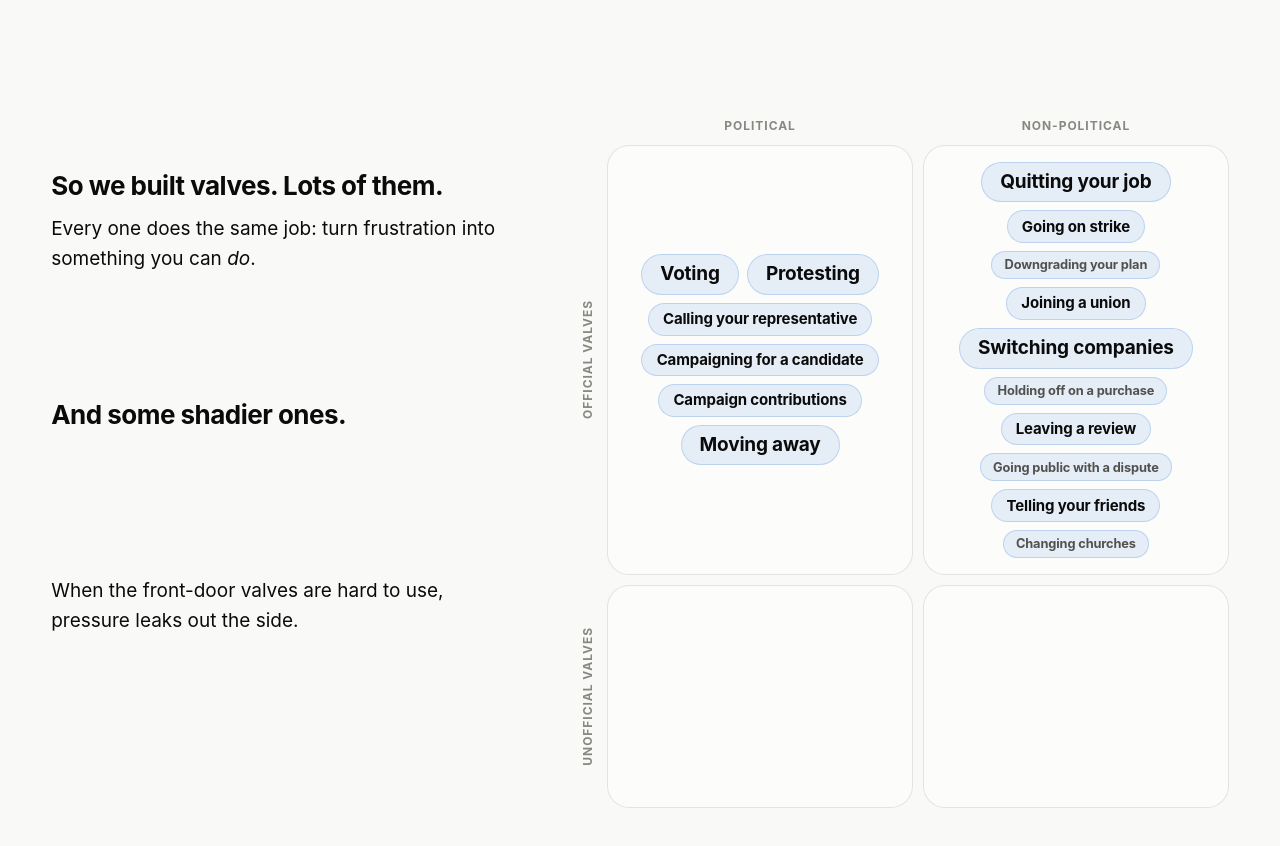
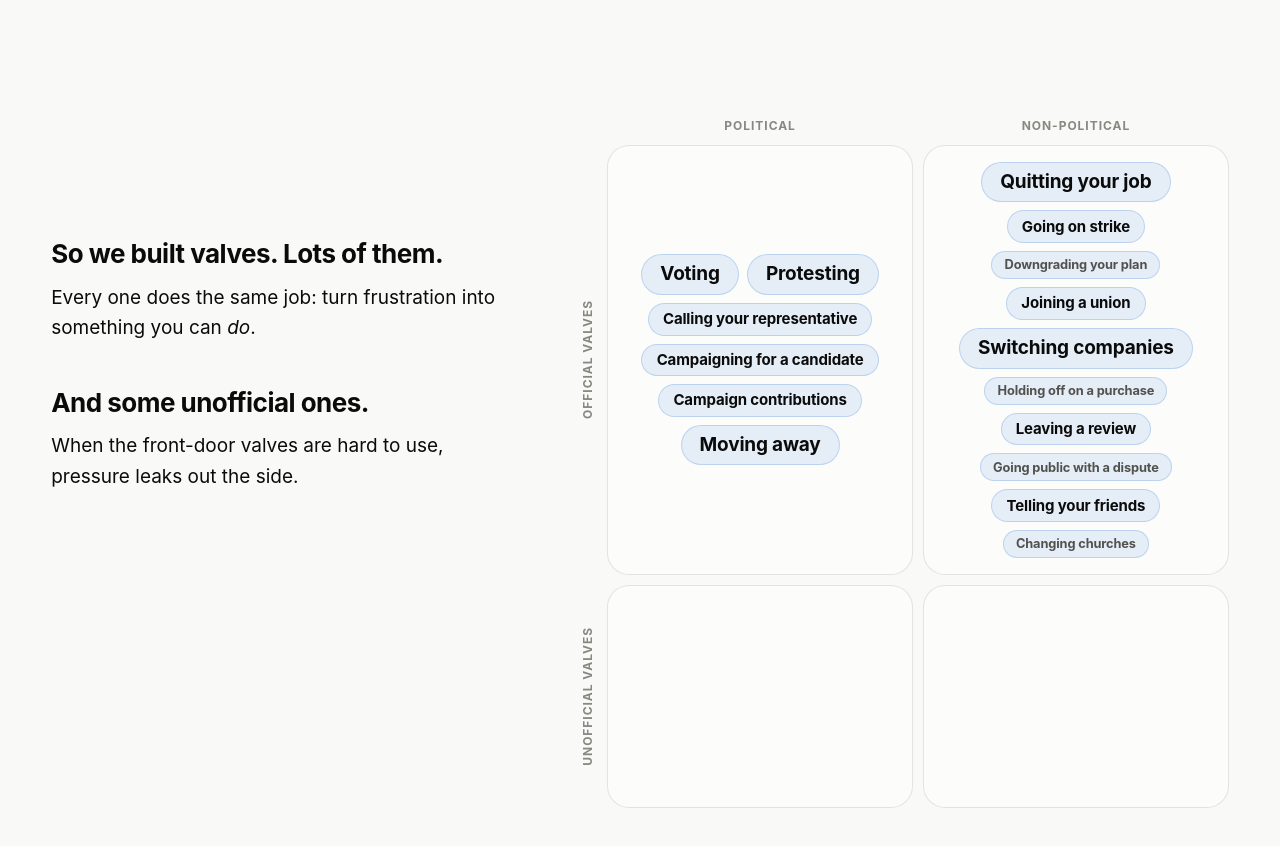
Before and after one commit to 256ArtsDeveloper/Radical-New-Ideas-Website, a plain HTML site: page articles/modular-society/index.html in a window 1280 px wide. Shown: the part 2600-3446 px from the top of the page. Drawn offline with Linux system fonts and the light colour scheme; animation ran at ten frames a second.

Commit message:
Modular Society: merge unofficial valves step with its caption, nudge first valves step down

```diff
--- a/articles/modular-society/index.html
+++ b/articles/modular-society/index.html
@@ -534,9 +534,8 @@ footer { text-align: center; padding: 0 16px 60px; font-size: 13px; color: var(-
     </div>
   </div></div>
   <div class="steps">
-    <div class="step"><div class="card"><p class="big">So we built valves. Lots of them.</p><p>Every one does the same job: turn frustration into something you can <em>do</em>.</p></div></div>
-    <div class="step"><div class="card"><p class="big">And some shadier ones.</p></div></div>
-    <div class="step"><div class="card"><p>When the front-door valves are hard to use, pressure leaks out the side.</p></div></div>
+    <div class="step" style="padding-top:14svh"><div class="card"><p class="big">So we built valves. Lots of them.</p><p>Every one does the same job: turn frustration into something you can <em>do</em>.</p></div></div>
+    <div class="step"><div class="card"><p class="big">And some unofficial ones.</p><p>When the front-door valves are hard to use, pressure leaks out the side.</p></div></div>
   </div>
 </section>
 
```
